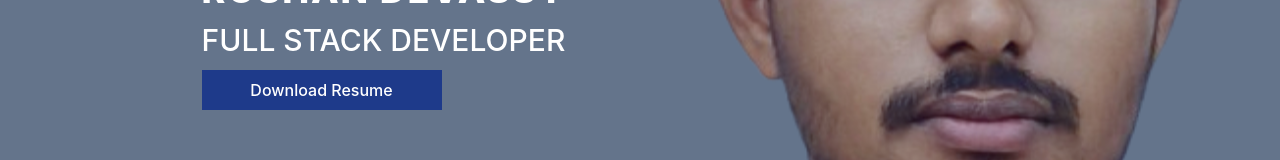
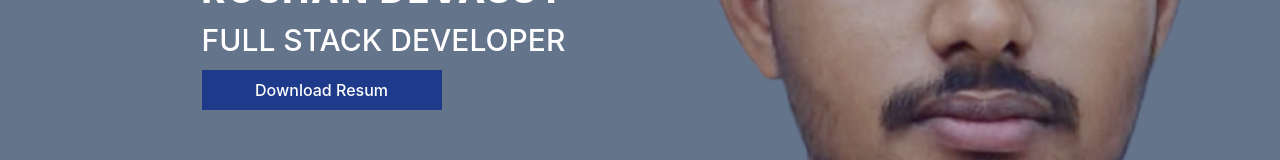
Before and after one commit to RoshanDevassy/portfolio, a React (Vite) app: page / in a window 1280 px wide. Shown: the part 500-660 px from the top of the page. Built offline with nearby package versions, Linux system fonts and the light colour scheme.

Commit message:
checking commit

```diff
--- a/src/components/downloadbutton.jsx
+++ b/src/components/downloadbutton.jsx
@@ -5,7 +5,7 @@ export default function DownloadButton() {
     <>
       <a href="files/wrkdiary.pdf" download="wrkdiary.pdf" className="w-fit">
         <button className="h-10 w-60 bg-blue-900 text-white">
-          Download Resume
+          Download Resum
         </button>
       </a>
     </>
```
